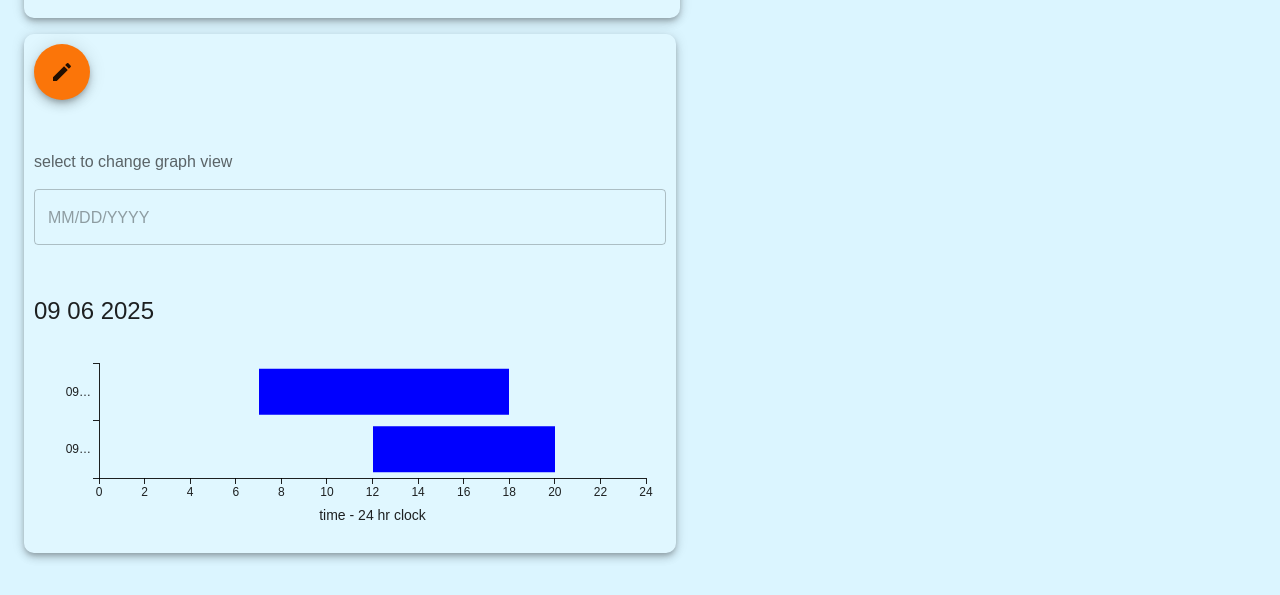
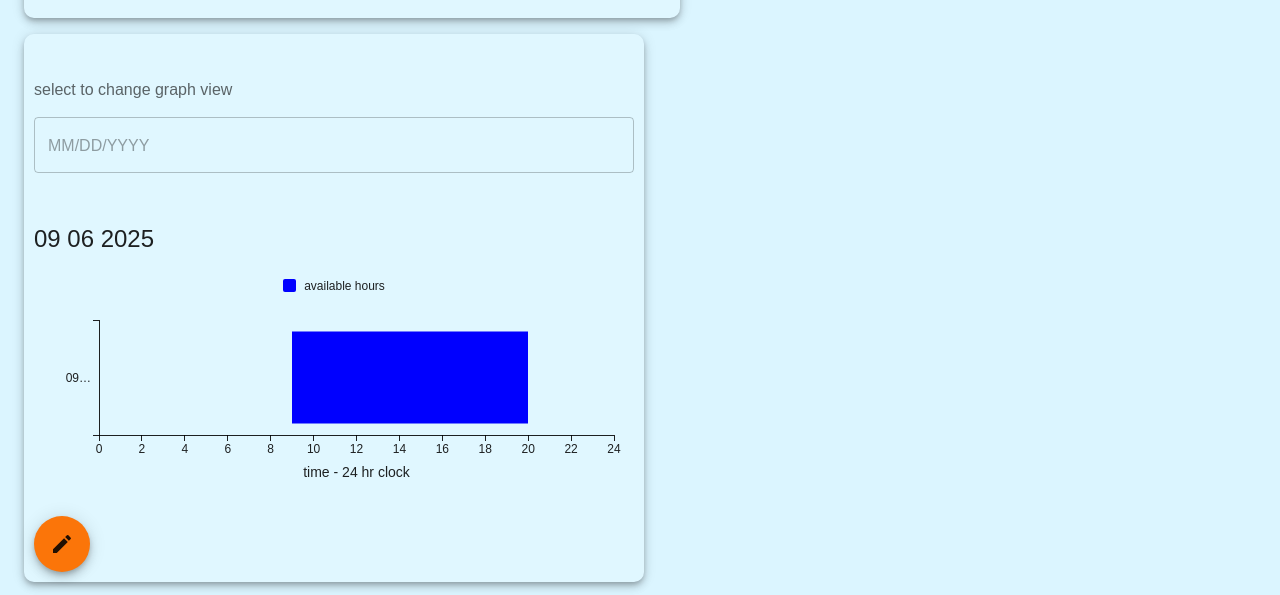
Before and after one commit to 4L00P/game-knight-legacy, a React app: page /gamenights in a window 1280 px wide. Shown: the part 266-861 px from the top of the page. Before the commit the page ends 835 px from the top, so only its background shows below. Built offline with nearby package versions, Linux system fonts and the light colour scheme; no server answers; a web font is replaced by a local one.

Commit message:
Trying to query db for specific days depending on user input and pass it as a prop to chart

```diff
--- a/src/client/components/group-schedule-components/AvailabilityChart.jsx
+++ b/src/client/components/group-schedule-components/AvailabilityChart.jsx
@@ -4,34 +4,14 @@ import React from 'react';
 import { BarChart } from '@mui/x-charts/BarChart';
 import { Typography } from '@mui/material';
 
-const dataset1 = [
-  {
-    user: {
-      _id: '77hui',
-      name: 'Tyler',
-      googleId: '66754',
-      email: 'tyler@helpdesk.com',
-    },
-    date: '09 02 2025',
-    timeStart: '05:00',
-    timeEnd: '10:00',
-  },
-];
-
 const dataset2 = [
   {
-    user: { name: 'Person1' },
-    date: '09 02 2025',
-    timeStart: 7,
-    timeEnd: 18,
-    duration: 11,
-  },
-  {
-    user: { name: 'Person2' },
-    date: '09 03 2025',
-    timeStart: 12,
-    timeEnd: 20,
-    duration: 8,
+    'user': '68b6303b6c1748ba13017e5d',
+    'date': '09 30 2025',
+    'timeStart': 9,
+    'timeEnd': 20,
+    'duration': 11,
+    '__v': 0,
   },
 ];
 
@@ -40,17 +20,7 @@ const dataset2 = [
 //   return `${value}hours`;
 // }
 
-export default function AvailabilityChart({ day }) {
-  const getAvailabilities = () => {
-    axios.get('/api/availabilities')
-      .then((res) => {
-        console.log(res);
-      })
-      .catch((err) => {
-        console.log(err);
-      });
-  };
-
+export default function AvailabilityChart({ day, dataset }) {
   return (
     <>
       <Typography variant="h5">{day}</Typography>
@@ -68,7 +38,7 @@ export default function AvailabilityChart({ day }) {
           // invisible start stack
           { dataKey: 'timeStart', stack: 'rangeStack', color: 'transparent' },
           // visible 'duration' stack
-          { dataKey: 'duration', stack: 'rangeStack', color: 'blue' },
+          { dataKey: 'duration', stack: 'rangeStack', color: 'blue', label: 'available hours' },
         ]}
         // make layout into horizontal bar chart
         layout="horizontal"
--- a/src/client/components/group-schedule-components/Scheduling.jsx
+++ b/src/client/components/group-schedule-components/Scheduling.jsx
@@ -1,6 +1,7 @@
-import React from "react";
+import React, { useEffect } from "react";
 import { useState } from "react";
 import moment from "moment";
+import axios from "axios";
 
 // MUI COMPONENTS
 import { Fab, InputLabel, Paper } from '@mui/material';
@@ -17,6 +18,7 @@ import AvailabilityChart from './AvailabilityChart';
 export default function Scheduling() {
   // STATE
   const [dayView, setDayView] = useState(moment().format('MM DD YYYY'));
+  const [availabilityData, setAvailabilityData] = useState('');
 
   // STATE CHANGES
   const handleDateInput = (e) => {
@@ -27,6 +29,26 @@ export default function Scheduling() {
     setDayView(dateStr);
   };
 
+  // whenever the dayView changes, query database for day info
+  useEffect(() => {
+    // get the relevant day data
+    axios.get('/day', {
+      body: {
+        scheduling: { date: dayView },
+      },
+    })
+      .then((res) => {
+        const { data } = res;
+        // set the availabilityData
+        setAvailabilityData(data);
+        console.log(res);
+      })
+      .catch((err) => {
+        console.log('could not GET user (client)', err);
+      });
+  }, [dayView]);
+
+  // Paper styling for the chart
   const Section2 = styled(Paper)(({ theme }) => ({
     display: 'flex', // put them side by side
     flexDirection: 'column', // change to 'column' if you want them stacked
@@ -35,8 +57,7 @@ export default function Scheduling() {
     gap: theme.spacing(2),
     backgroundColor: alpha(theme.palette.common.white, 0.15),
     borderRadius: 10,
-    // width: 'fit-content',
-    maxWidth: '50%',
+    width: 600,
     margin: '1rem',
   }));
 
@@ -47,10 +68,6 @@ export default function Scheduling() {
 
       <Section2 elevation={5}>
 
-        <Fab color="secondary" aria-label="edit">
-          <EditIcon />
-        </Fab>
-
         <br />
 
         <LocalizationProvider dateAdapter={AdapterMoment}>
@@ -60,7 +77,14 @@ export default function Scheduling() {
 
         <br />
 
-        <AvailabilityChart day={dayView} />
+        <AvailabilityChart day={dayView} dataset={availabilityData} />
+
+        <Fab
+          color="secondary"
+          aria-label="edit"
+        >
+          <EditIcon />
+        </Fab>
 
       </Section2>
     </>
```
Also changed, not shown: src/server/routes/availabilities.js (+12 -0 lines).
